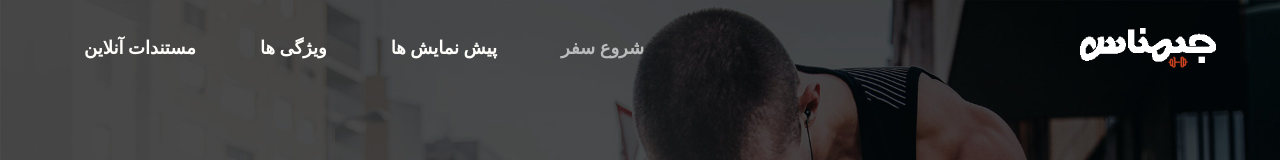
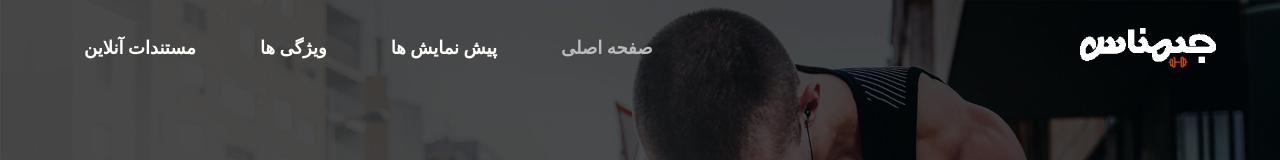
Before and after one commit to mahyarErshad/gimnas, a React (Vite) app: page / in a window 1280 px wide. Shown: the top 160 px of the page. Built offline with nearby package versions, Linux system fonts and the light colour scheme; a web font is replaced by a local one.

Commit message:
title has been changed

```diff
--- a/src/components/Header/Navbar/Navbar.jsx
+++ b/src/components/Header/Navbar/Navbar.jsx
@@ -10,7 +10,7 @@ function Navbar() {
   const NavLinks = () => {
     return (
       <>
-        <HeaderNavLinks color="text-[#bbb]" title="شروع سفر" />
+        <HeaderNavLinks color="text-[#bbb]" title="صفحه اصلی" />
         <HeaderNavLinks href="#demos" title="پیش نمایش ها" />
         <HeaderNavLinks href="#features" title="ویژگی ها" />
         <HeaderNavLinks target="_blank" href="https://www.rstheme.com/products/documentations/gimnas/" title="مستندات آنلاین" />
```
